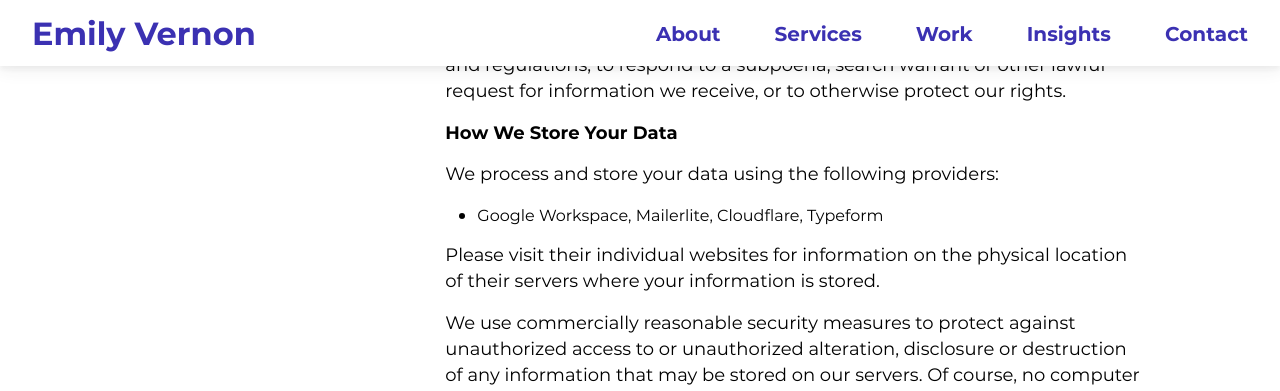
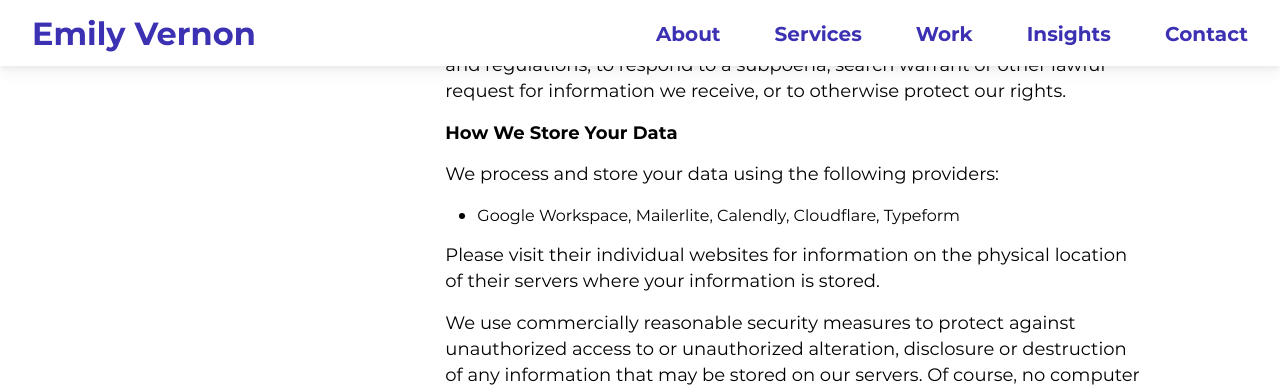
Before and after one commit to emilygv/emilyvernon.com, a Jekyll site: the page built from privacy-policy.md, in a window 1280 px wide and 900 px high, scrolled down 2323 px. Shown: the top 391 px of the window. Built offline with Jekyll 4.4.1, drawn with Linux system fonts in a browser that asks for light colours.

Commit message:
Update privacy-policy.md

```diff
--- a/privacy-policy.md
+++ b/privacy-policy.md
@@ -68,7 +68,7 @@ We may also share your Personal Information to comply with applicable laws and r
 
 We process and store your data using the following providers:
 
-- Google Workspace, Mailerlite, Cloudflare, Typeform
+- Google Workspace, Mailerlite, Calendly, Cloudflare, Typeform
 
 Please visit their individual websites for information on the physical location of their servers where your information is stored.
 
```
